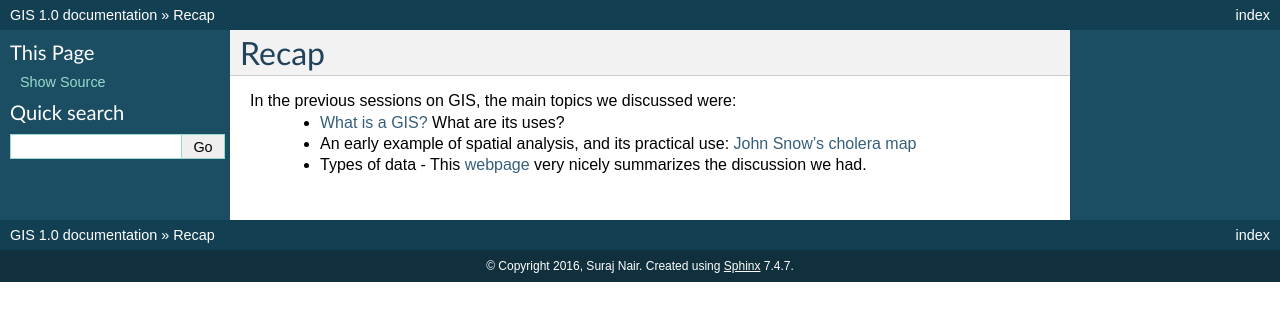
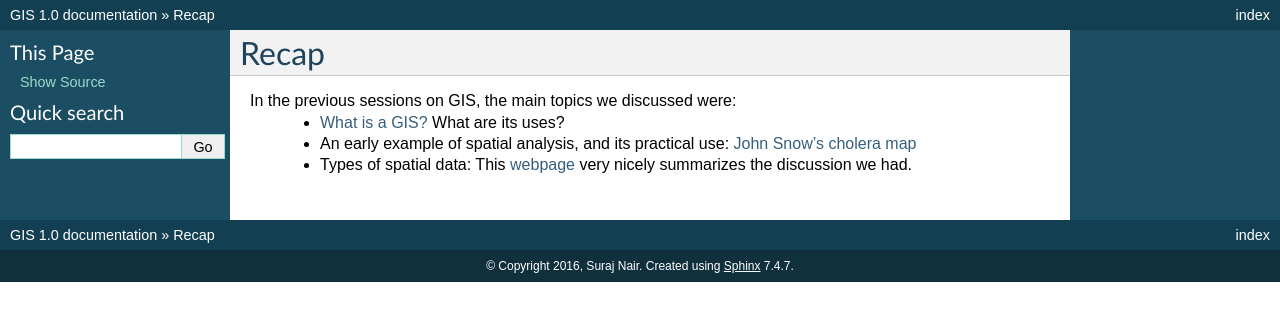
Before and after one commit to Suraj2611/GIS, a Sphinx documentation site: the page built from docs/recap.rst, in a window 1280 px wide. Shown: the top 321 px of the page. Built offline with Sphinx 7.4.7, drawn with Linux system fonts in a browser that asks for light colours; pages that are not in the unit, such as notebooks, are missing from menus.

Commit message:
Update recap.rst

```diff
--- a/docs/recap.rst
+++ b/docs/recap.rst
@@ -2,7 +2,8 @@
 Recap
 ======
 
+
 In the previous sessions on GIS, the main topics we discussed were:
  - `What is a GIS? <http://gis.washington.edu/phurvitz/professional/SSI/whatis.html>`_ What are its uses?
  - An early example of spatial analysis, and its practical use: `John Snow's cholera map <http://www.theguardian.com/news/datablog/2013/mar/15/john-snow-cholera-map>`_
- - Types of data - This `webpage <http://gis.washington.edu/phurvitz/professional/SSI/datatype.html>`_ very nicely summarizes the discussion we had.
+ - Types of spatial data: This `webpage <http://gis.washington.edu/phurvitz/professional/SSI/datatype.html>`_ very nicely summarizes the discussion we had.
```
